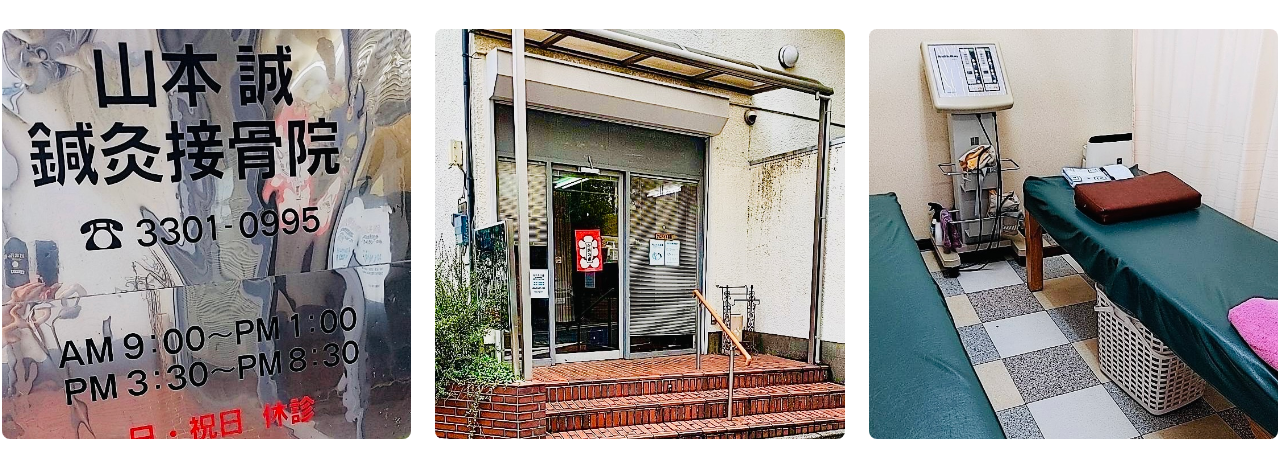
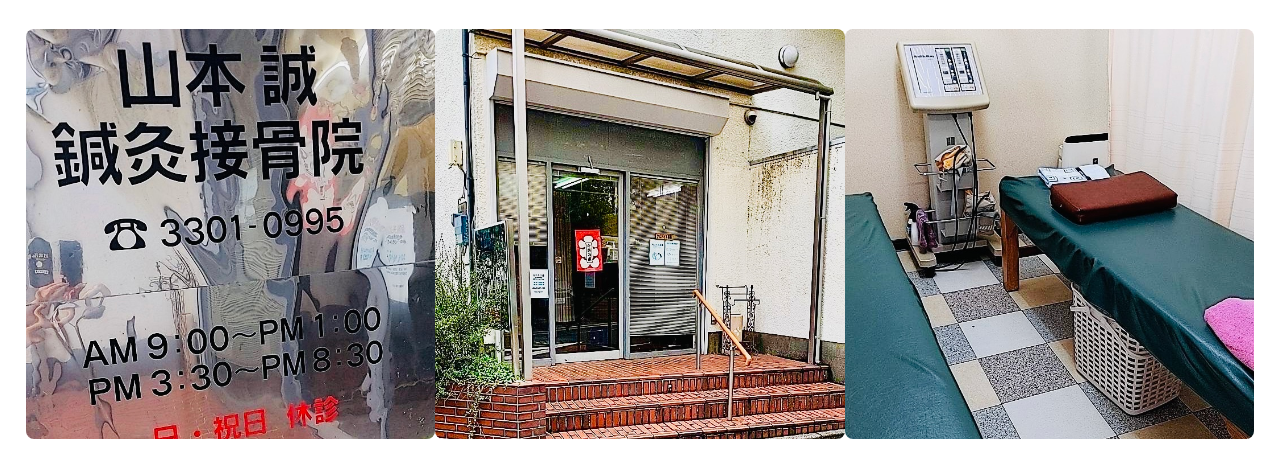
Before and after one commit to vk2025pr/yamamotohospital, a plain HTML site: page index.html in a window 1280 px wide. Shown: the part 324-800 px from the top of the page. Drawn offline with Linux system fonts and the light colour scheme.

Commit message:
change photo

```diff
--- a/top.html
+++ b/index.html
@@ -18,7 +18,7 @@
     <p>スポーツでの怪我も対応。お気軽にご相談ください。</p>
   </section>
 
-  <div style="display: flex; justify-content: center; gap: 1.5rem; flex-wrap: wrap; margin: 2rem 0;">
+  <div style="display: flex; justify-content: center; gap: 0; flex-wrap: wrap; margin: 2rem 0;">
     <img src="images/IMG_0069.jpg" alt="院内写真1" style="max-width: 32%; min-width: 200px; border-radius: 8px;">
     <img src="images/IMG_0070.jpg" alt="院内写真2" style="max-width: 32%; min-width: 200px; border-radius: 8px;">
     <img src="images/IMG_0071.jpg" alt="院内写真3" style="max-width: 32%; min-width: 200px; border-radius: 8px;">
```
